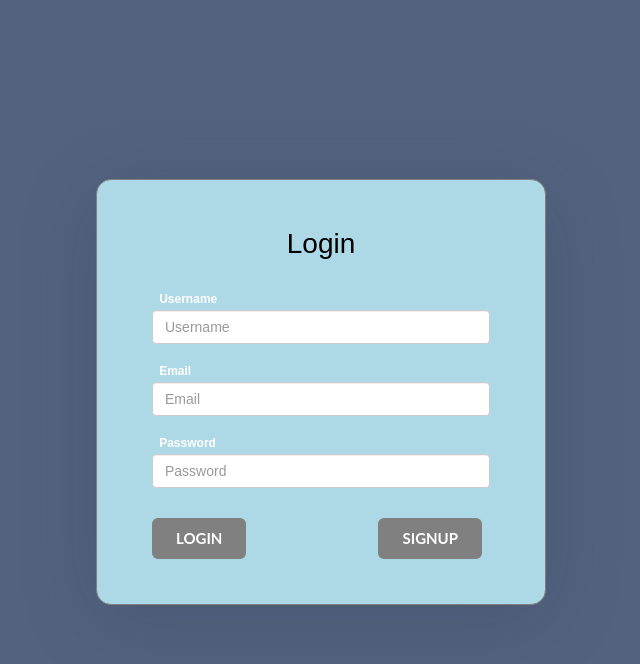
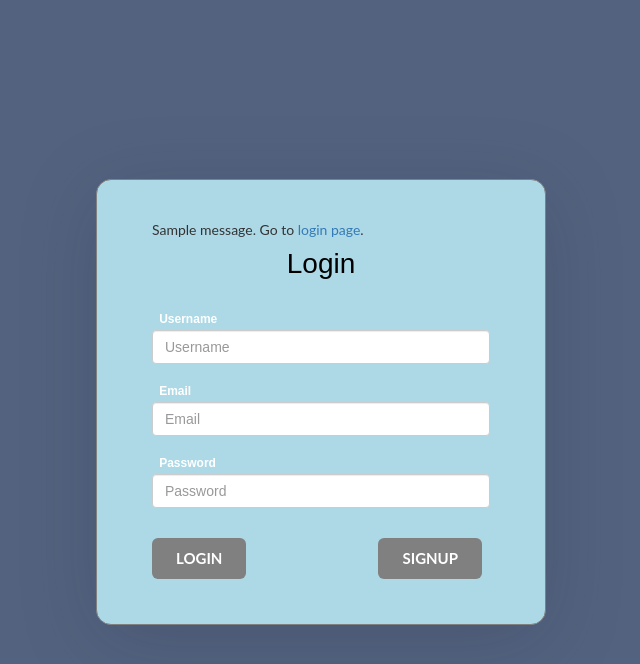
Before and after one commit to agarNit/Flight-Booking-System, a Flask app: page /login/user in a window 1280 px wide. Shown: the top 664 px of the page, without its empty margins (352-992 px from the left). Run offline with Flask 3, Linux system fonts and the light colour scheme; tables that the repository leaves empty hold one stand-in row (values such as "Sample post"); one stand-in notice (Sample message) is shown; some libraries are stand-ins or nearby versions; some web fonts are replaced.

Commit message:
modify styles.css

```diff
--- a/app.py
+++ b/app.py
@@ -8,6 +8,7 @@ def create_app():
     app.config.from_object(LocalDevelopmentConfig)
     db.init_app(app)
     app.app_context().push()
+    app.secret_key = b'_5#y2L"F4Q8z\n\xec]/'
     return app
 
 app = create_app()
--- a/application/controllers.py
+++ b/application/controllers.py
@@ -1,6 +1,6 @@
 import datetime as dt
 from datetime import datetime
-from flask import render_template, request, redirect, url_for
+from flask import flash, render_template, request, redirect, url_for
 from flask import current_app as app
 from sqlalchemy import func
 from .database import db
@@ -19,8 +19,7 @@ def admin_login():
         email = request.form["email"]
         password = request.form["password"]
         if username == '' or email == '' or password == '':
-            alert = "Please fill all the fields"
-            return redirect(url_for('admin_login'))
+            return redirect(url_for('admin_login'), errors = errors)
         # print(username, email, password)
         users = db.session.query(Master_User).filter(Master_User.email == email).all()
         for user in users:
@@ -42,11 +41,11 @@ def user_signup():
         password = request.form["password"]
         confirm_password = request.form["confirm_password"]
         if username == '' or email == '' or password == '' or confirm_password == '':
-            alert = "Please fill all the fields"
+            flash("Please fill all the fields")
             return redirect(url_for('user_signup'))
         user = db.session.query(Master_User).filter(Master_User.email == email).all()
         if len(user)!=0:
-            alert = "User already exists"
+            flash("User already exists")
             return redirect(url_for('user_login'))
         if password == confirm_password:
             new_user = Master_User(username = username, email = email, password = password)
--- a/static/styles.css
+++ b/static/styles.css
@@ -1,4 +1,8 @@
 @import url('https://fonts.googleapis.com/css2?family=Erica+One&family=Farsan&display=swap');
+
+html {
+    overflow: scroll;
+}
 
 .body {
     display: flex;
--- a/templates/admin_login.html
+++ b/templates/admin_login.html
@@ -12,7 +12,6 @@
     <div class="admin_login_page">
         <form action="/login/admin" class="form" method = "POST" id="admin_login_id" >
         <h1 class="admin_login_title">Login</h1>
-
         <div class="form-group">
             <label class="label">Username</label>
             <input type="text" class="form-control" name="username" id="username" placeholder="Username" autocomplete="off" required>
--- a/templates/user_login.html
+++ b/templates/user_login.html
@@ -11,6 +11,13 @@
 </head>
 <body class="body">
     <div class="user_login_page">
+        {% with messages = get_flashed_messages() %}
+            {% if messages %}
+                <div class="notification is-danger">
+                    {{ messages[0] }}. Go to <a href="/login/user">login page</a>.
+                </div>
+            {% endif %}
+        {% endwith %}
         <form action="/login/user" class="form" method = "POST" id="user_login_id" >
         <h1 class="user_login_title">Login</h1>
 
```
Also changed, not shown: templates/user_signup.html (+7 -0 lines).
